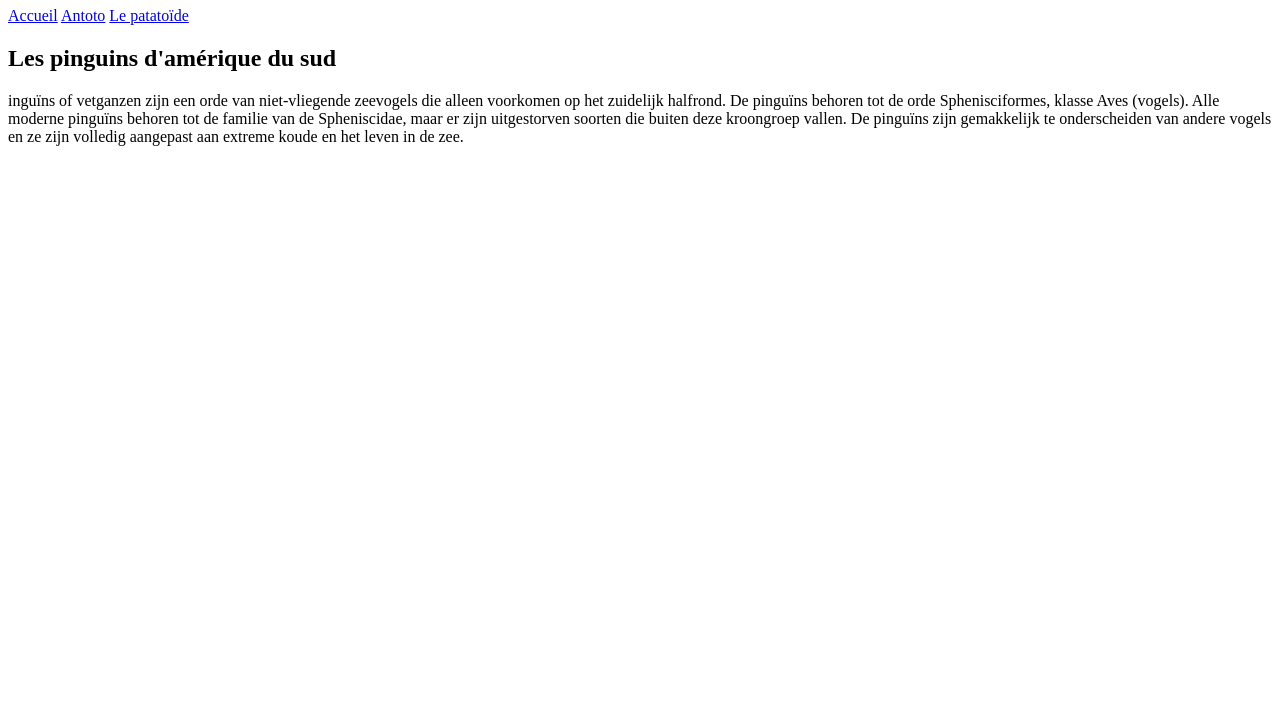
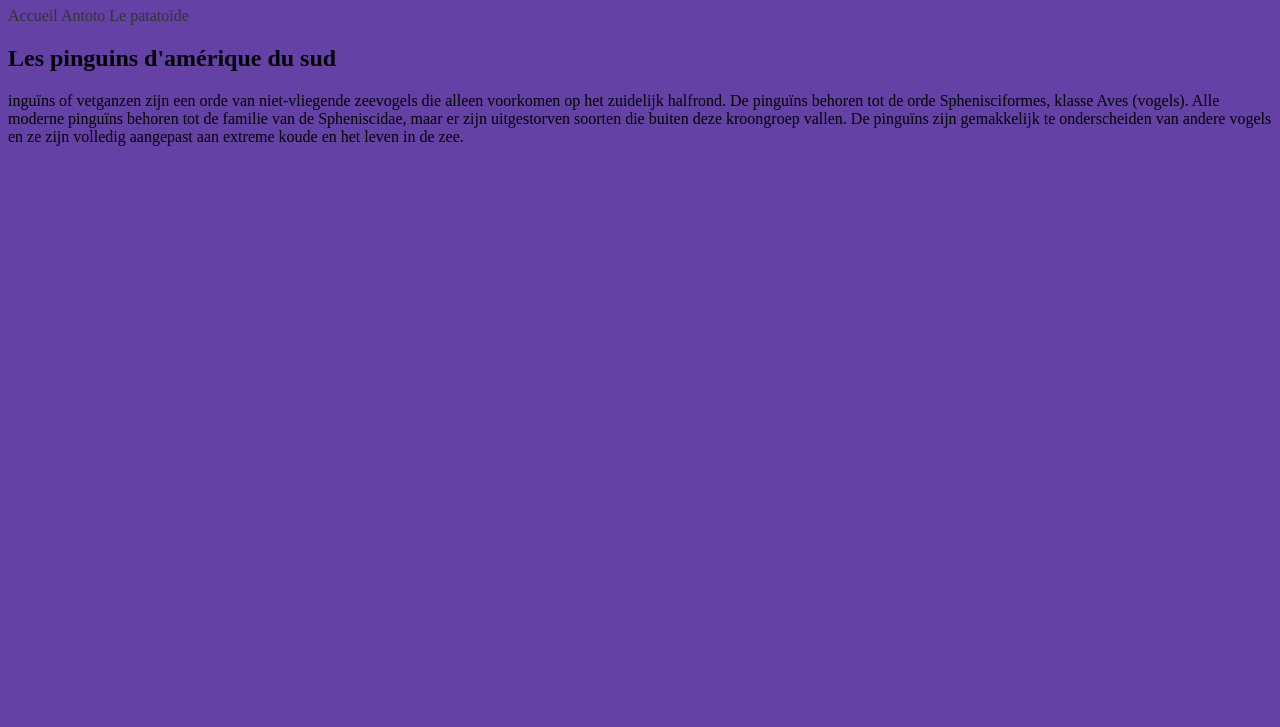
Before and after one commit to Rosello-A/enzo-antho, a plain HTML site: page index.html in a window 1280 px wide. Shown: the part 73-800 px from the top of the page. Drawn offline with Linux system fonts and the light colour scheme.

Commit message:
color Twitch + link

```diff
--- a/css/main.css
+++ b/css/main.css
@@ -15,3 +15,16 @@
 h1{
     animation: roulade 1s ;
 }
+
+html{
+    background-color: #6441a5;
+}
+
+a{
+    text-decoration: none;
+    color :#333;
+}
+
+a:hover{
+    color:black;
+}
```
